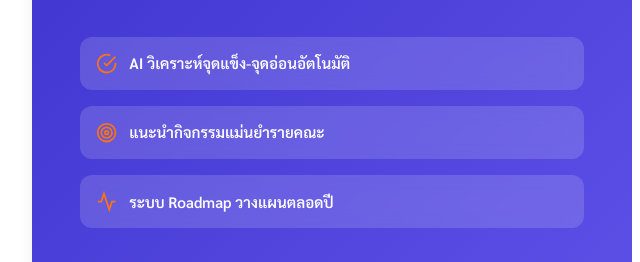
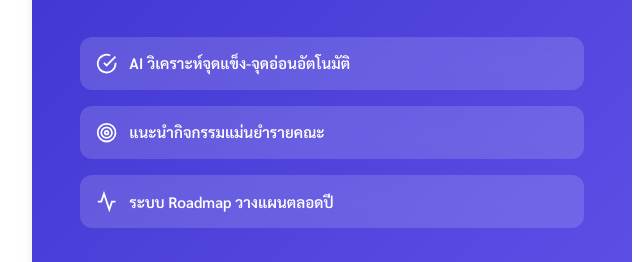
Before and after one commit to Sapfire151/TCASX, a website: page public/index.html in a window 1280 px wide. Shown: the part 423-685 px from the top of the page, 108-748 px from the left. Drawn offline with Linux system fonts and the light colour scheme; no server answers.

Commit message:
Update styles.css

```diff
--- a/public/styles.css
+++ b/public/styles.css
@@ -3,7 +3,7 @@
   --primary: #3B2FCC;
   --primary-light: #E0E7FF;
   --primary-dark: #1E1B4B;
-  --accent: #F97316;
+  --accent: #ffffff;
   --accent-light: #FED7AA;
   --accent-dark: #00c3ff;
   --green: #10B981;
```
